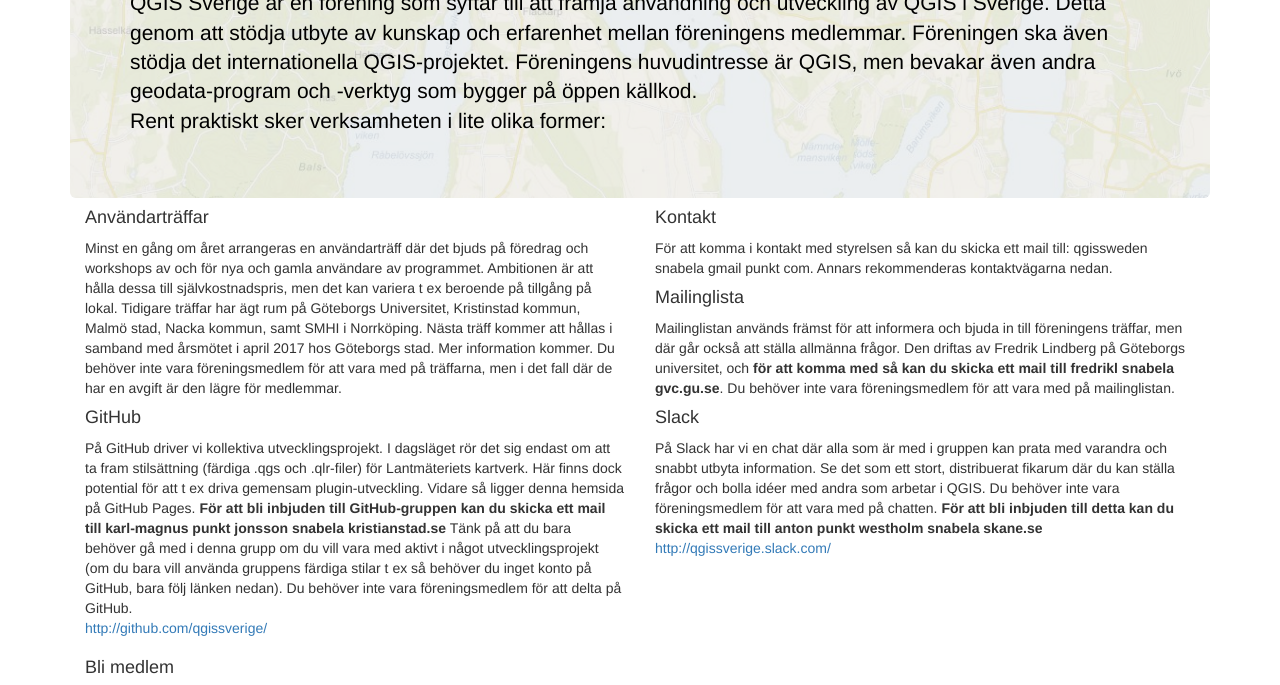
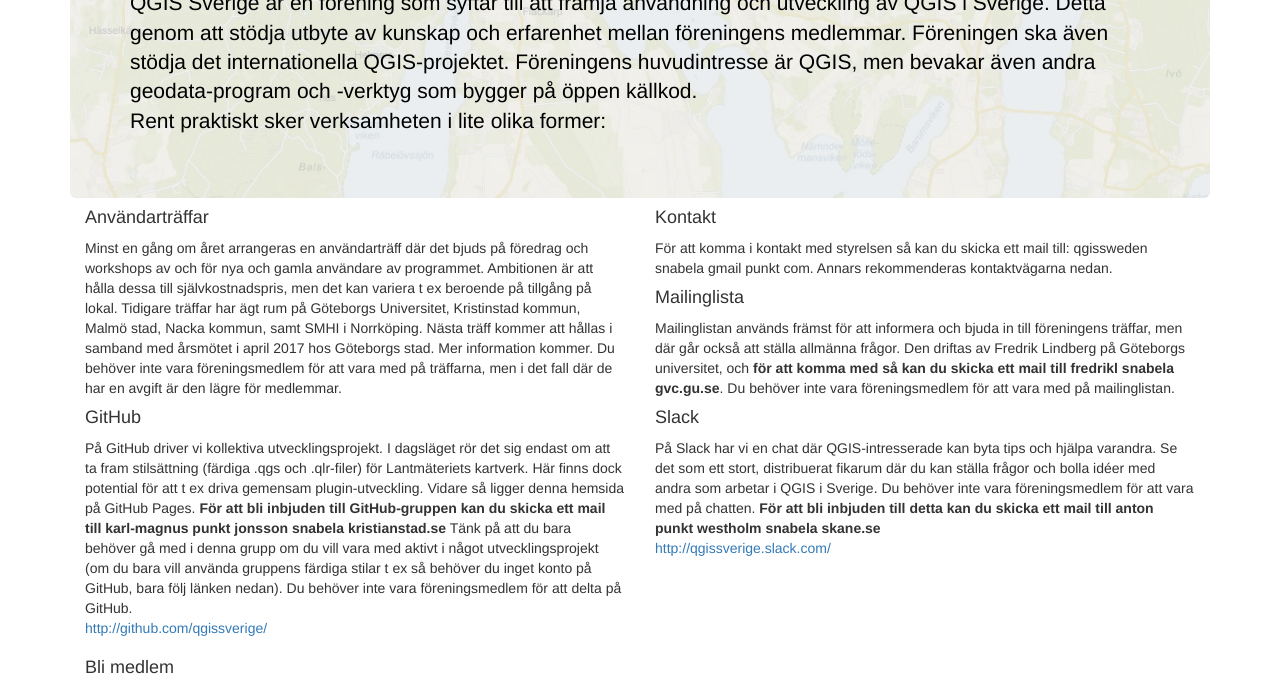
Before and after one commit to qgissverige/qgissverige.github.io, a plain HTML site: page index.htm in a window 1280 px wide. Shown: the part 179-864 px from the top of the page. Drawn offline with Linux system fonts and the light colour scheme.

Commit message:
Ändrade formulering i Slack
Hänvisade till gruppen när vi nu är förening.

```diff
--- a/index.htm
+++ b/index.htm
@@ -70,7 +70,7 @@
 
 				<h4>Slack</h4>
 
-				<p>P&aring; Slack har vi en chat d&auml;r alla som &auml;r med i gruppen kan prata med varandra och snabbt utbyta information. Se det som ett stort, distribuerat fikarum d&auml;r du kan st&auml;lla fr&aring;gor och bolla id&eacute;er med andra som arbetar i QGIS. Du behöver inte vara föreningsmedlem för att vara med på chatten. <b>F&ouml;r att bli inbjuden till detta kan du skicka ett mail till anton punkt westholm snabela skane.se</b>
+				<p>P&aring; Slack har vi en chat d&auml;r QGIS-intresserade kan byta tips och hjälpa varandra. Se det som ett stort, distribuerat fikarum d&auml;r du kan st&auml;lla fr&aring;gor och bolla id&eacute;er med andra som arbetar i QGIS i Sverige. Du behöver inte vara föreningsmedlem för att vara med på chatten. <b>F&ouml;r att bli inbjuden till detta kan du skicka ett mail till anton punkt westholm snabela skane.se</b>
 				<br/><a href="http://qgissverige.slack.com/" target="_parent">http://qgissverige.slack.com/</a>
 				</p>
 
```
